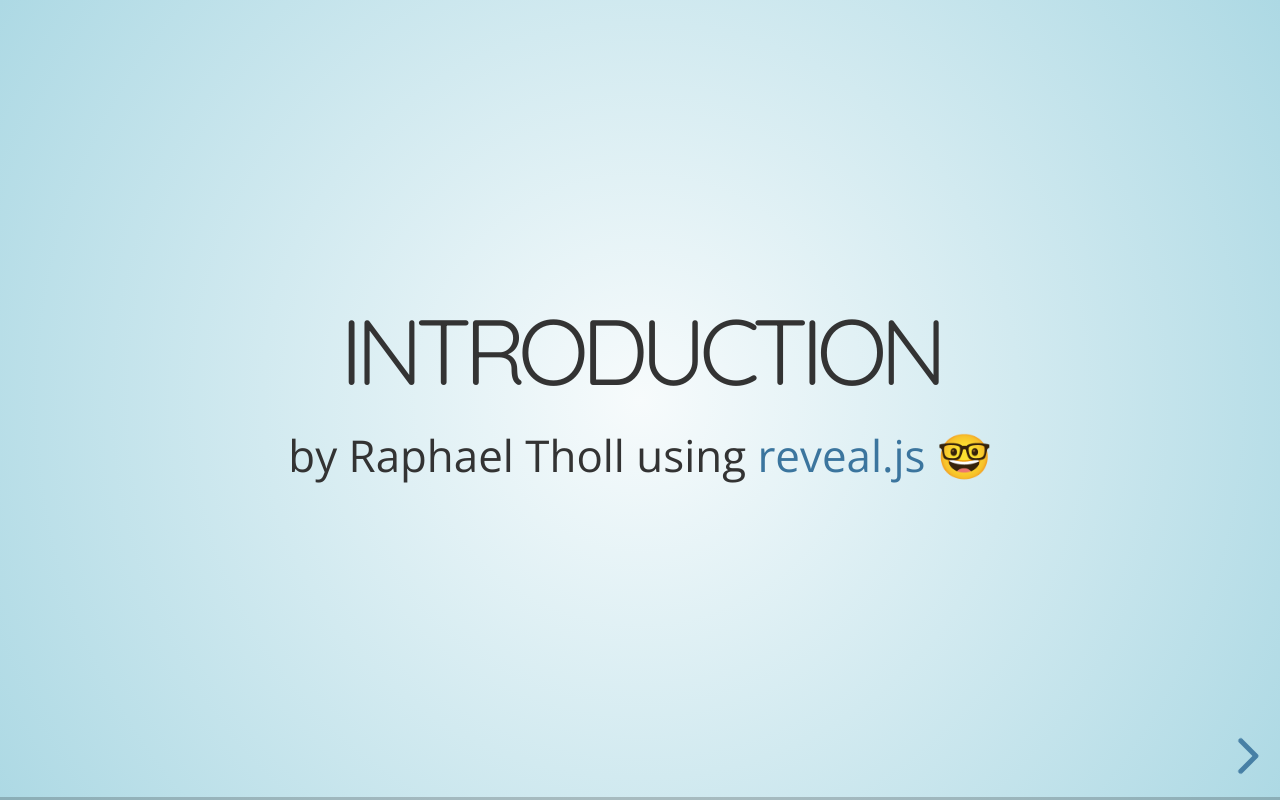
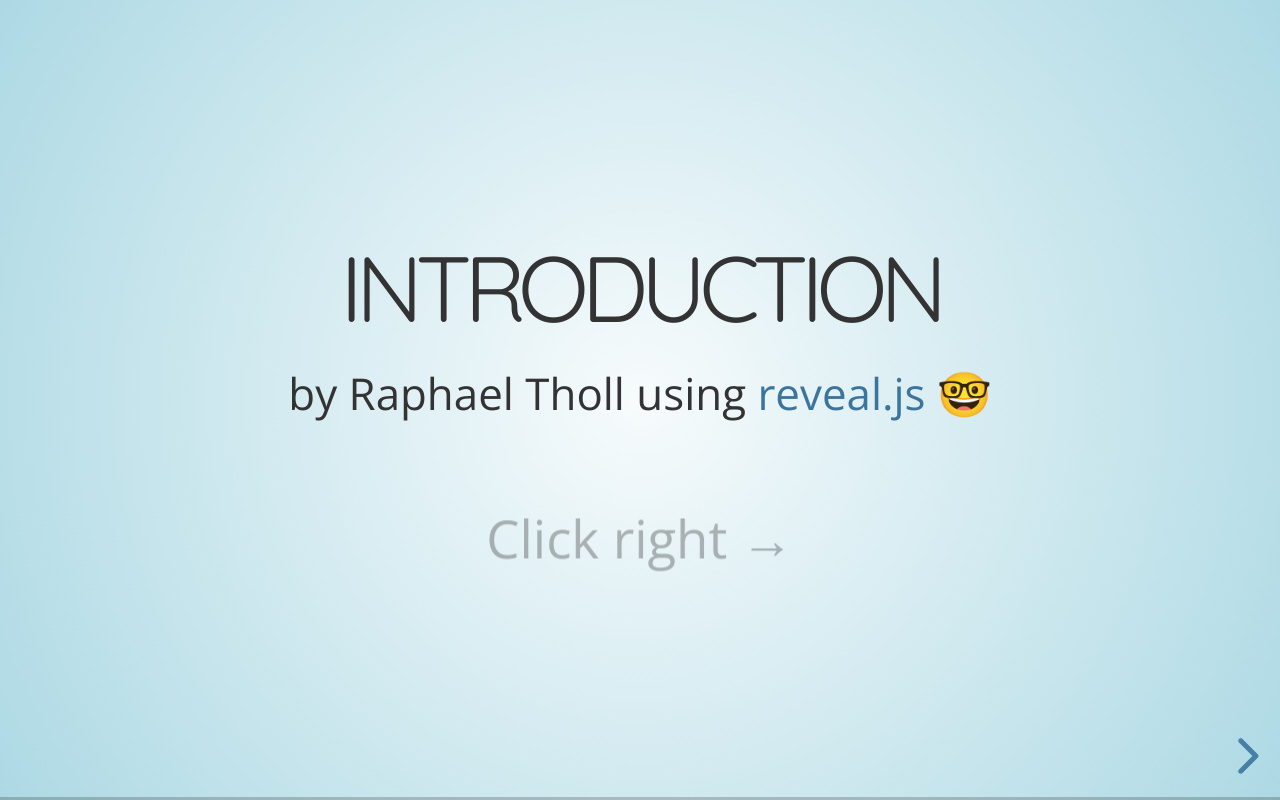
Before and after one commit to RapTho/selfIntroductionRevealJS, a website: page index.html in a window 1280 px wide. Drawn offline with nearby package versions, Linux system fonts and the light colour scheme.

Commit message:
added animation

```diff
--- a/css/custom.css
+++ b/css/custom.css
@@ -3,6 +3,13 @@
     align-items: center;
     justify-content: space-between;
     width: 100%;
+}
+
+@keyframes pulseScale { 0% { transform: scale(1); } 50% { transform: scale(1.2); } 100% { transform: scale(1); } }
+.clickRight {
+    opacity:0.35;
+    margin-top:2em;
+    animation: pulseScale 2s ease-in-out infinite;
 }
 
 .profilePicture {
--- a/index.html
+++ b/index.html
@@ -24,6 +24,9 @@
 				<section>
 					<h2>Introduction</h2>
 					<p>by Raphael Tholl using <a href="https://revealjs.com/">reveal.js 🤓</a></p>
+					<div class="clickRight">
+						<span>Click right →</span>
+					</div>
 				</section>
 				<section id="whoami" data-auto-animate>
 					<pre data-id="code-animation"><code data-trim data-line-numbers class="shell">
```
